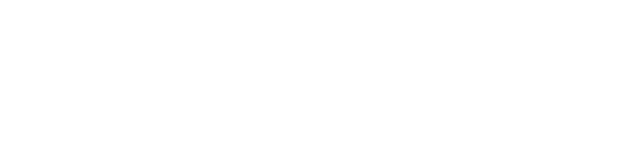
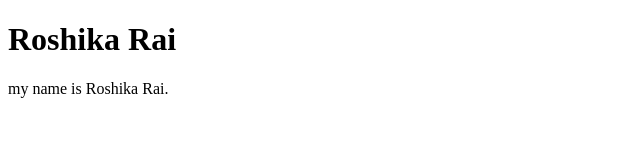
Before and after one commit to BiTech5/club_web, a plain HTML site: page index.html in a window 1280 px wide. Shown: the whole page, without its empty margins (0-640 px from the left). Drawn offline with Linux system fonts and the light colour scheme.

Commit message:
Add heading with my name

```diff
--- a/index.html
+++ b/index.html
@@ -6,6 +6,7 @@
     <title>Document</title>
 </head>
 <body>
-
+   <h1>Roshika Rai</h1>
+   my name is Roshika Rai.
 </body>
 </html>
```
